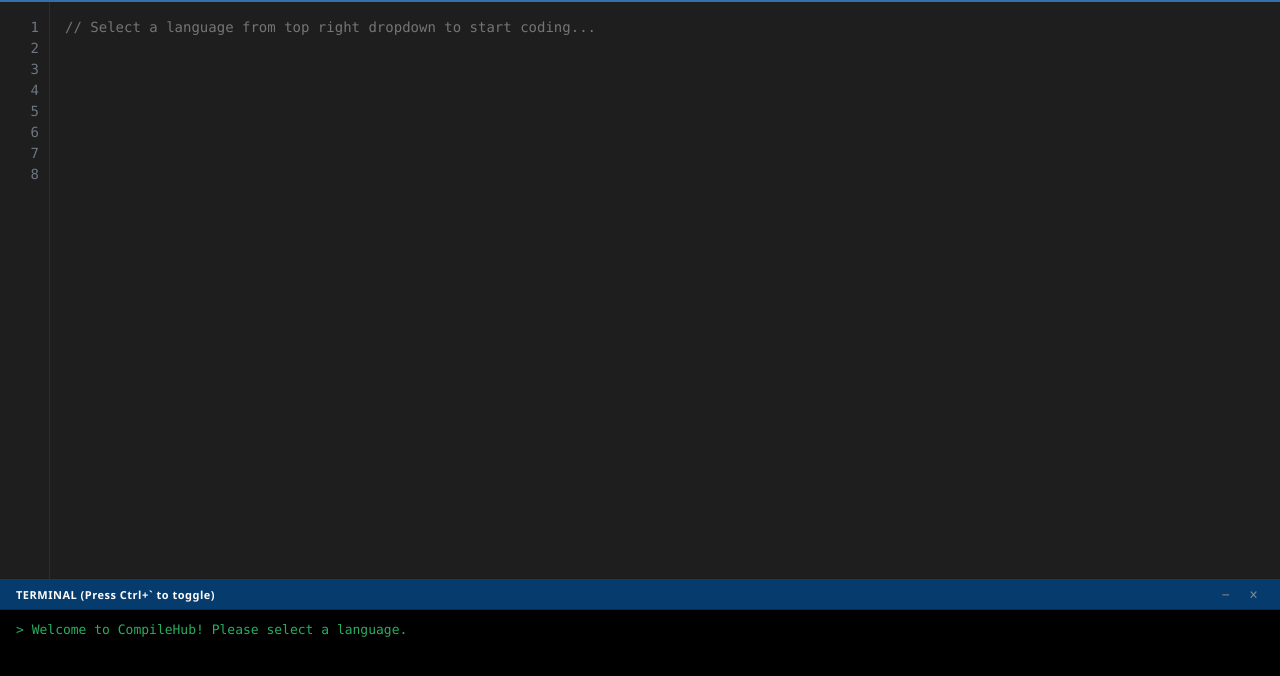
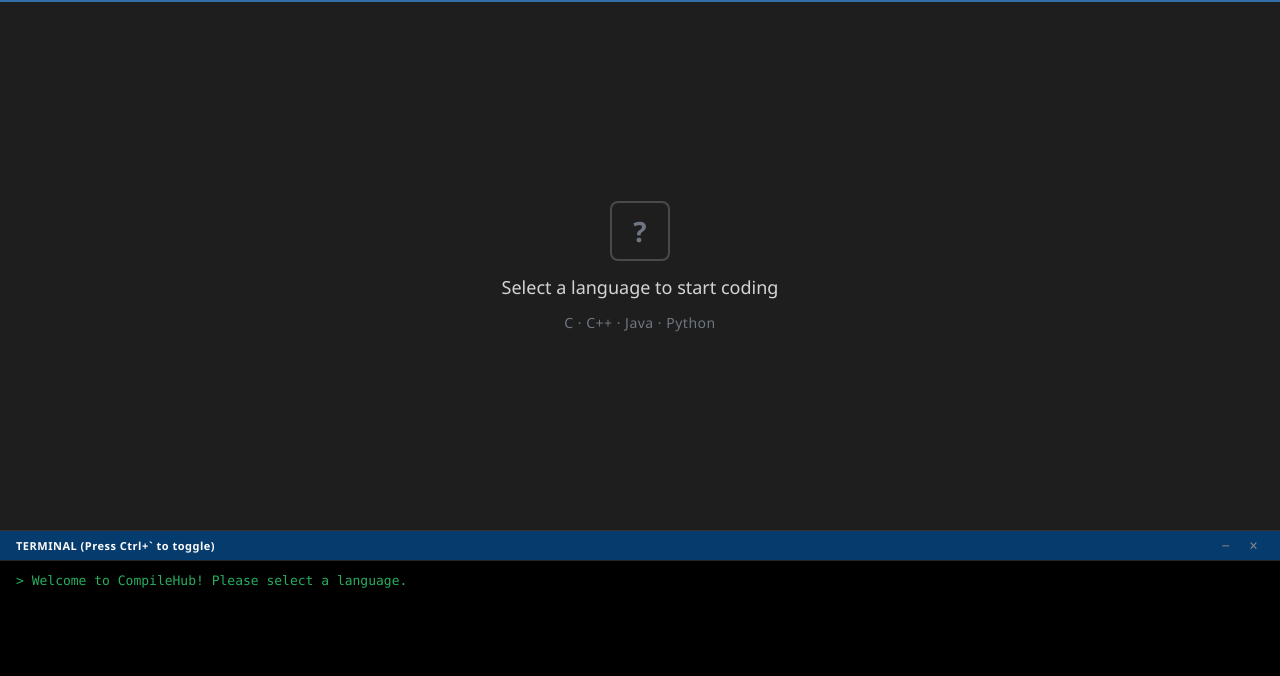
Before and after one commit to shahida314/CompileHub, a plain HTML site: page frontened/index.html in a window 1280 px wide. Shown: the part 50-726 px from the top of the page. Drawn offline with Linux system fonts and the light colour scheme.

Commit message:
Redesign home page interface

```diff
--- a/frontened/index.html
+++ b/frontened/index.html
@@ -37,13 +37,16 @@
 
     <!-- Main Code Editor Section -->
     <main class="editor-container">
-        <div class="line-numbers" id="lineNumbers"></div>
-        <textarea id="codeArea" class="code-area" spellcheck="false"
-            placeholder="// Select a language from top right dropdown to start coding..."></textarea>
+        <div class="placeholder-view" id="placeholderView">
+            <div class="placeholder-icon">?</div>
+            <p class="placeholder-title">Select a language to start coding</p>
+            <p class="placeholder-subtitle">C &middot; C++ &middot; Java &middot; Python</p>
+        </div>
     </main>
 
     <!-- Terminal -->
     <footer class="console-wrapper" id="consoleWrapper">
+        <div class="resize-handle" id="resizeHandle"></div>
         <div class="console-header">
             <span class="console-title">TERMINAL (Press Ctrl+` to toggle)</span>
             <div class="console-actions">
--- a/frontened/script.js
+++ b/frontened/script.js
@@ -1,7 +1,5 @@
 document.addEventListener('DOMContentLoaded', () => {
     const languageSelect = document.getElementById('languageSelect');
-    const codeArea = document.getElementById('codeArea');
-    const lineNumbers = document.getElementById('lineNumbers');
     const runBtn = document.getElementById('runBtn');
     const consoleOutput = document.getElementById('consoleOutput');
 
@@ -9,6 +7,7 @@ document.addEventListener('DOMContentLoaded', () => {
     const consoleWrapper = document.getElementById('consoleWrapper');
     const toggleTerminalBtn = document.getElementById('toggleTerminalBtn');
     const closeTerminalBtn = document.getElementById('closeTerminalBtn');
+    const resizeHandle = document.getElementById('resizeHandle');
 
     // Handle Language Page Navigation on Dropdown Select
     function handleLanguageChange() {
@@ -24,21 +23,6 @@ document.addEventListener('DOMContentLoaded', () => {
             window.location.href = 'python_ui.html';
         }
     }
-
-    // Update Line Numbers dynamically
-    function updateLineNumbers() {
-        const lines = codeArea.value.split('\n').length;
-        let lineHTML = '';
-        for (let i = 1; i <= Math.max(lines, 8); i++) {
-            lineHTML += i + '<br>';
-        }
-        lineNumbers.innerHTML = lineHTML;
-    }
-
-    // Sync scroll between text area and line numbers
-    codeArea.addEventListener('scroll', () => {
-        lineNumbers.scrollTop = codeArea.scrollTop;
-    });
 
     // Listen for language dropdown change
     languageSelect.addEventListener('change', handleLanguageChange);
@@ -69,9 +53,43 @@ document.addEventListener('DOMContentLoaded', () => {
         consoleWrapper.classList.add('hidden');
     });
 
-    // Live update line numbers on code typing
-    codeArea.addEventListener('input', updateLineNumbers);
+    // ----- Resizable Terminal (drag top edge to resize) -----
+    let isResizing = false;
+    let startY = 0;
+    let startHeight = 0;
 
-    // Initial Line Setup
-    updateLineNumbers();
+    const MIN_HEIGHT = 100;
+    const MAX_HEIGHT_RATIO = 0.8; // don't let terminal eat more than 80% of viewport
+
+    resizeHandle.addEventListener('mousedown', (e) => {
+        // Don't allow resizing while collapsed/hidden
+        if (consoleWrapper.classList.contains('collapsed') || consoleWrapper.classList.contains('hidden')) {
+            return;
+        }
+        isResizing = true;
+        startY = e.clientY;
+        startHeight = consoleWrapper.getBoundingClientRect().height;
+       document.body.style.userSelect = 'none';
+     document.body.style.cursor = 'ns-resize';
+    });
+
+    document.addEventListener('mousemove', (e) => {
+        if (!isResizing) return;
+        const delta = startY - e.clientY;
+        let newHeight = startHeight + delta;
+
+        const maxHeight = window.innerHeight * MAX_HEIGHT_RATIO;
+        if (newHeight < MIN_HEIGHT) newHeight = MIN_HEIGHT;
+        if (newHeight > maxHeight) newHeight = maxHeight;
+
+        consoleWrapper.style.height = newHeight + 'px';
+    });
+
+    document.addEventListener('mouseup', () => {
+        if (isResizing) {
+            isResizing = false;
+            document.body.style.userSelect = '';
+            document.body.style.cursor = '';
+        }
+    });
 });
--- a/frontened/style.css
+++ b/frontened/style.css
@@ -14,7 +14,7 @@ body {
     overflow: hidden;
 }
 
-/* Header Styling (Java Theme Style) */
+
 .top-bar {
     background-color: #063c6d;
     display: flex;
@@ -84,33 +84,41 @@ body {
     overflow: hidden;
 }
 
-.line-numbers {
-    width: 50px;
-    background-color: #1e1e1e;
+
+.placeholder-view {
+    flex: 1;
+    display: flex;
+    flex-direction: column;
+    align-items: center;
+    justify-content: center;
+    gap: 14px;
     color: #6e7681;
-    text-align: right;
-    padding: 15px 10px 15px 0;
-    font-family: 'Consolas', 'Courier New', monospace;
-    font-size: 14px;
-    line-height: 1.5;
     user-select: none;
-    border-right: 1px solid #2d2d2d;
-    overflow: hidden;
 }
 
-.code-area {
-    flex: 1;
-    background-color: #1e1e1e;
+.placeholder-icon {
+    width: 60px;
+    height: 60px;
+    border: 2px solid #4a4a4a;
+    border-radius: 8px;
+    display: flex;
+    align-items: center;
+    justify-content: center;
+    font-size: 28px;
+    font-weight: 700;
+    color: #6e7681;
+}
+
+.placeholder-title {
+    font-size: 18px;
+    font-weight: 500;
     color: #d4d4d4;
-    border: none;
-    padding: 15px;
-    font-family: 'Consolas', 'Courier New', monospace;
+}
+
+.placeholder-subtitle {
     font-size: 14px;
-    line-height: 1.5;
-    resize: none;
-    outline: none;
-    white-space: pre;
-    tab-size: 4;
+    color: #6e7681;
+    letter-spacing: 0.5px;
 }
 
 /* Terminal Styling */
@@ -119,7 +127,24 @@ body {
     border-top: 1px solid #333;
     display: flex;
     flex-direction: column;
-    transition: all 0.2s ease;
+    transition: height 0.2s ease;
+    position: relative;
+    height: 220px;
+    flex-shrink: 0;
+}
+
+.resize-handle {
+    position: absolute;
+    top: -4px;
+    left: 0;
+    right: 0;
+    height: 8px;
+    cursor: ns-resize;
+    z-index: 10;
+}
+.resize-handle:hover {
+    background-color: #3370a9;
+    opacity: 0.6;
 }
 
 .console-header {
@@ -163,15 +188,23 @@ body {
     padding: 12px 16px;
     font-family: 'Consolas', 'Courier New', monospace;
     font-size: 13px;
-    height: 140px;
+    flex: 1;
     overflow-y: auto;
     white-space: pre-wrap;
+}
+
+.console-wrapper.collapsed {
+    height: auto !important;
 }
 
 .console-wrapper.collapsed .console-container {
     display: none;
 }
 
+.console-wrapper.collapsed .resize-handle {
+    display: none;
+}
+
 .console-wrapper.hidden {
     display: none;
 }
```
Also changed, not shown: frontened/java_ui.html (+1 -3 lines).
